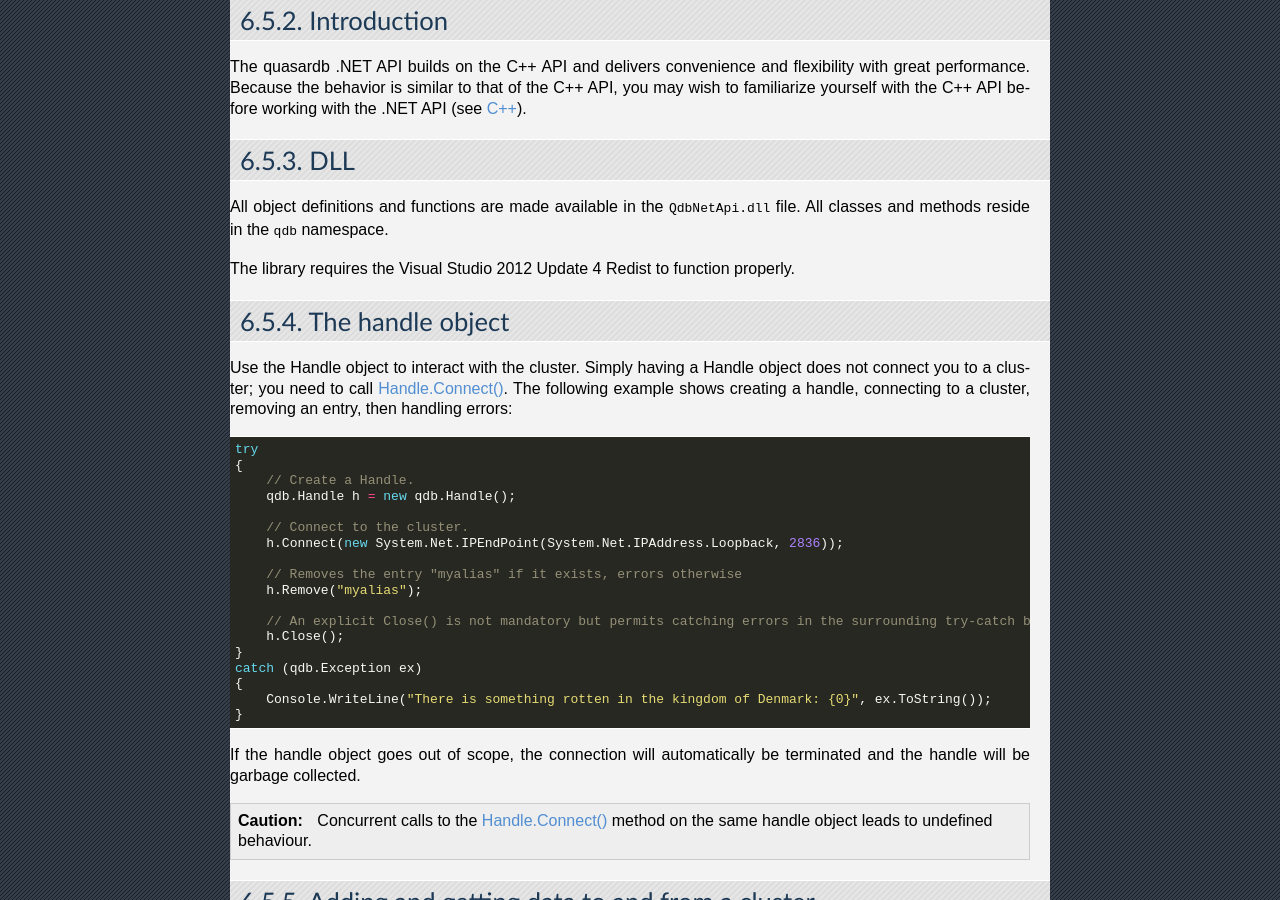
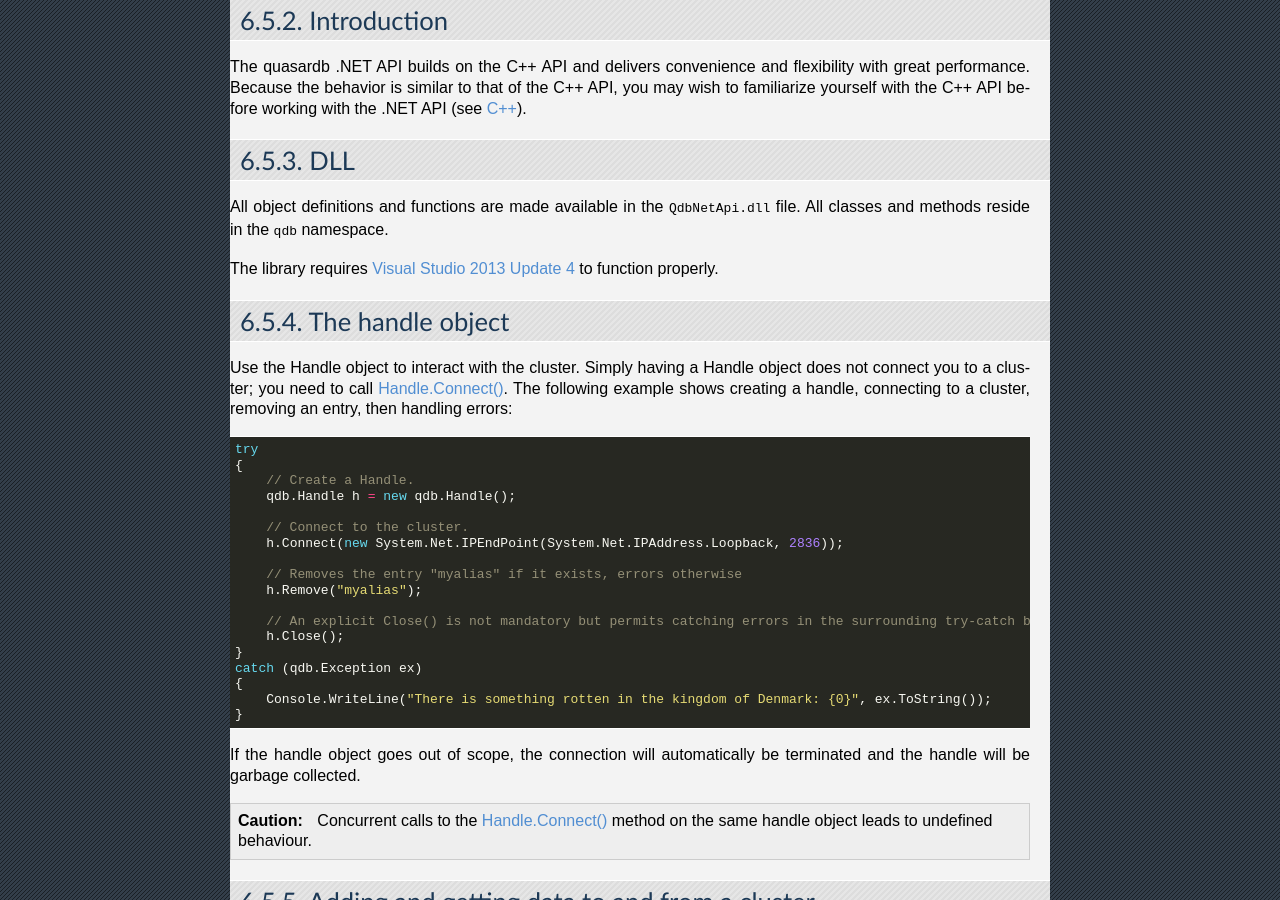
Before and after one commit to iltommi/qdb-documentation, a Sphinx documentation site: the page built from source/api/net.rst, in a window 1280 px wide and 900 px high, scrolled down 974 px. Built offline with Sphinx 7.4.7, drawn with Linux system fonts in a browser that asks for light colours; pages that are not in the unit, such as notebooks, are missing from menus.

Commit message:
Update .NET API requirement to VS2013 r4, and add link.

```diff
--- a/source/api/net.rst
+++ b/source/api/net.rst
@@ -52,7 +52,7 @@ DLL
 
 All object definitions and functions are made available in the ``QdbNetApi.dll`` file. All classes and methods reside in the ``qdb`` namespace.
 
-The library requires the Visual Studio 2012 Update 4 Redist to function properly.
+The library requires `Visual Studio 2013 Update 4 <http://www.visualstudio.com/en-us/news/vs2013-update4-rtm-vs>`_ to function properly.
 
 The handle object
 -------------------
```
